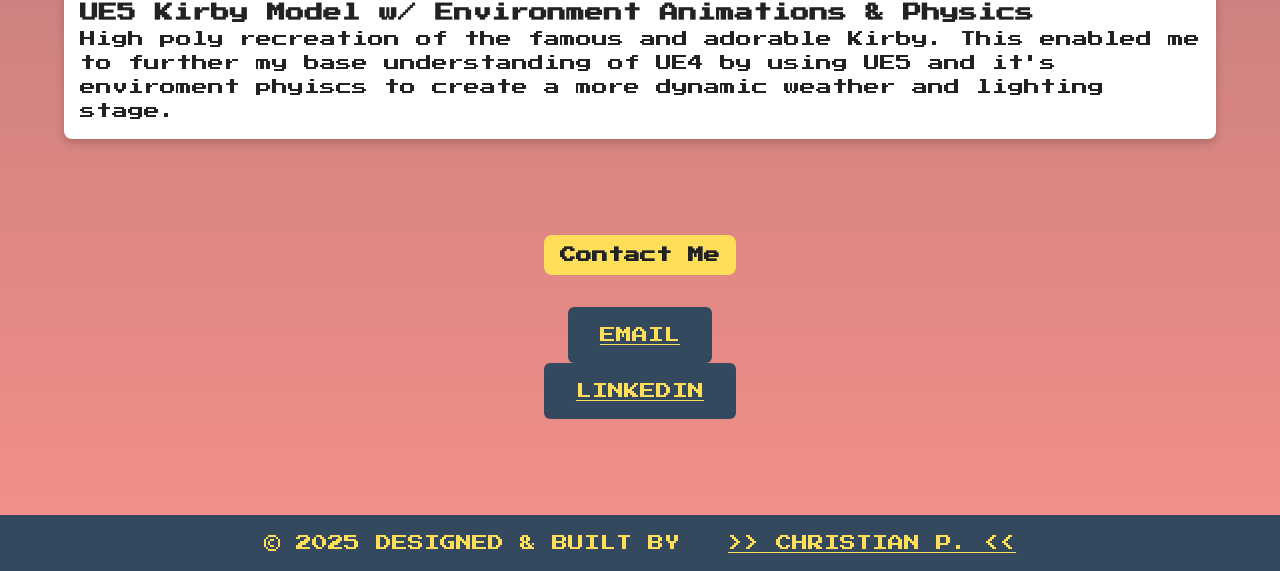
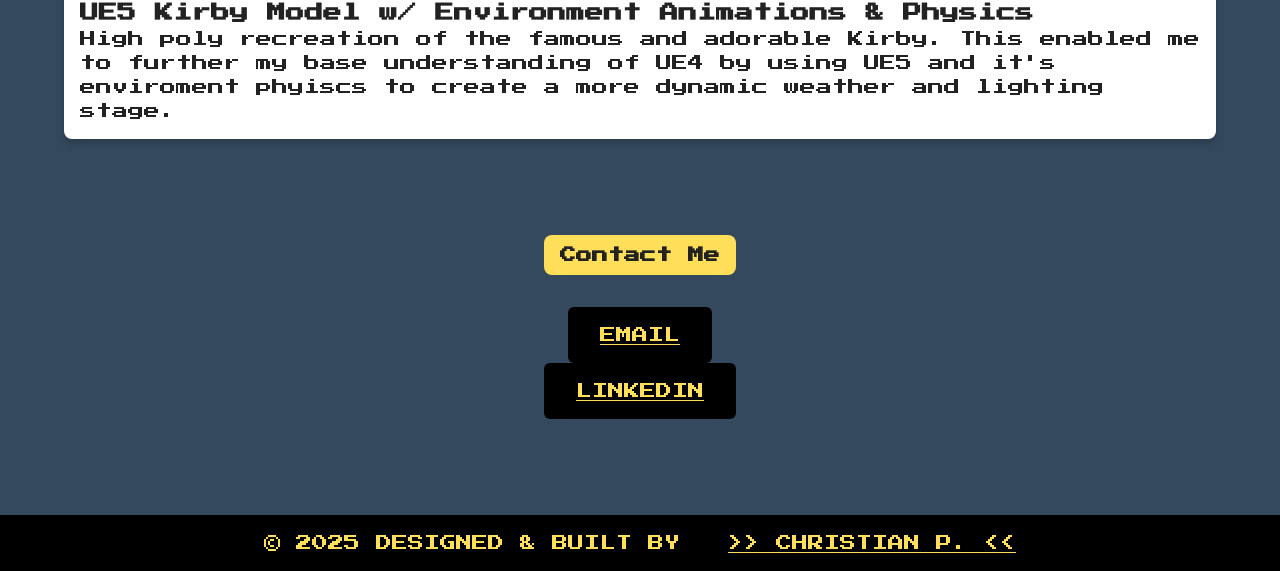
Before and after one commit to chrisPaton01/myPortfolioWebsite, a plain HTML site: page public/index.html in a window 1280 px wide. Shown: the part 2291-2862 px from the top of the page. Drawn offline with Linux system fonts and the light colour scheme.

Commit message:
Update style.css
background css update

```diff
--- a/public/src/style.css
+++ b/public/src/style.css
@@ -9,7 +9,7 @@ body {
 	font-family: 'Press Start 2P', cursive;
 	line-height: 1.5;
 	color: #fff;
-	background: linear-gradient(180deg, #34495e, #f59089);
+	background: linear-gradient(0deg, #34495e, #34495e, #b8b08f, #b8b08f);
 
 	/* COMMENTED OUT BACKGROUND CSS ANIMATION
 	 Polka dots + white-grey gradient
@@ -289,7 +289,7 @@ h2 {
 
 /* Highlight only the contact text */
 .contact-text {
-	background-color: #34495e;
+	background-color: black;
 	/* Dark backdrop */
 	padding: 1rem 2rem;
 	border-radius: 6px;
@@ -339,7 +339,7 @@ h2 {
 
 /* Footer */
 footer {
-	background: #34495e;
+	background: black;
 	/* brighter navy-grey, changed from #222 */
 	color: #ffde59;
 	text-align: center;
```
